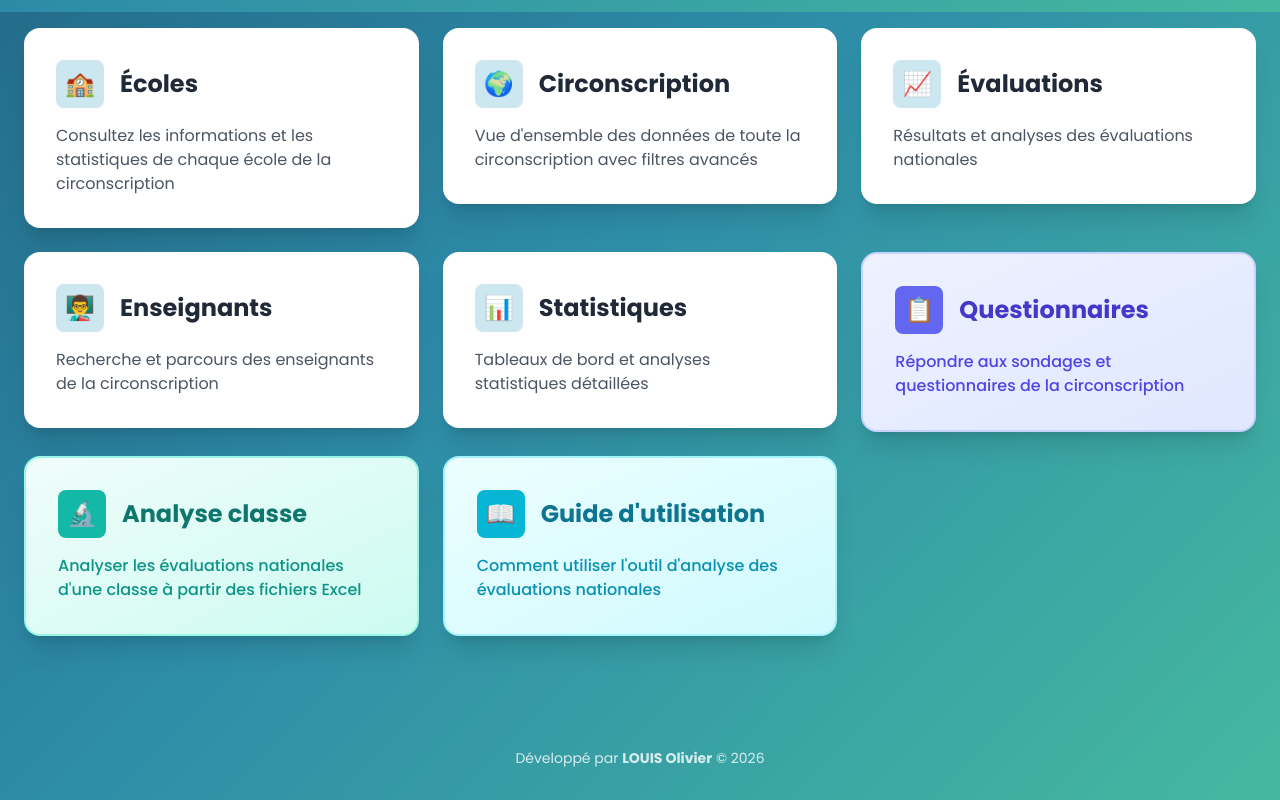
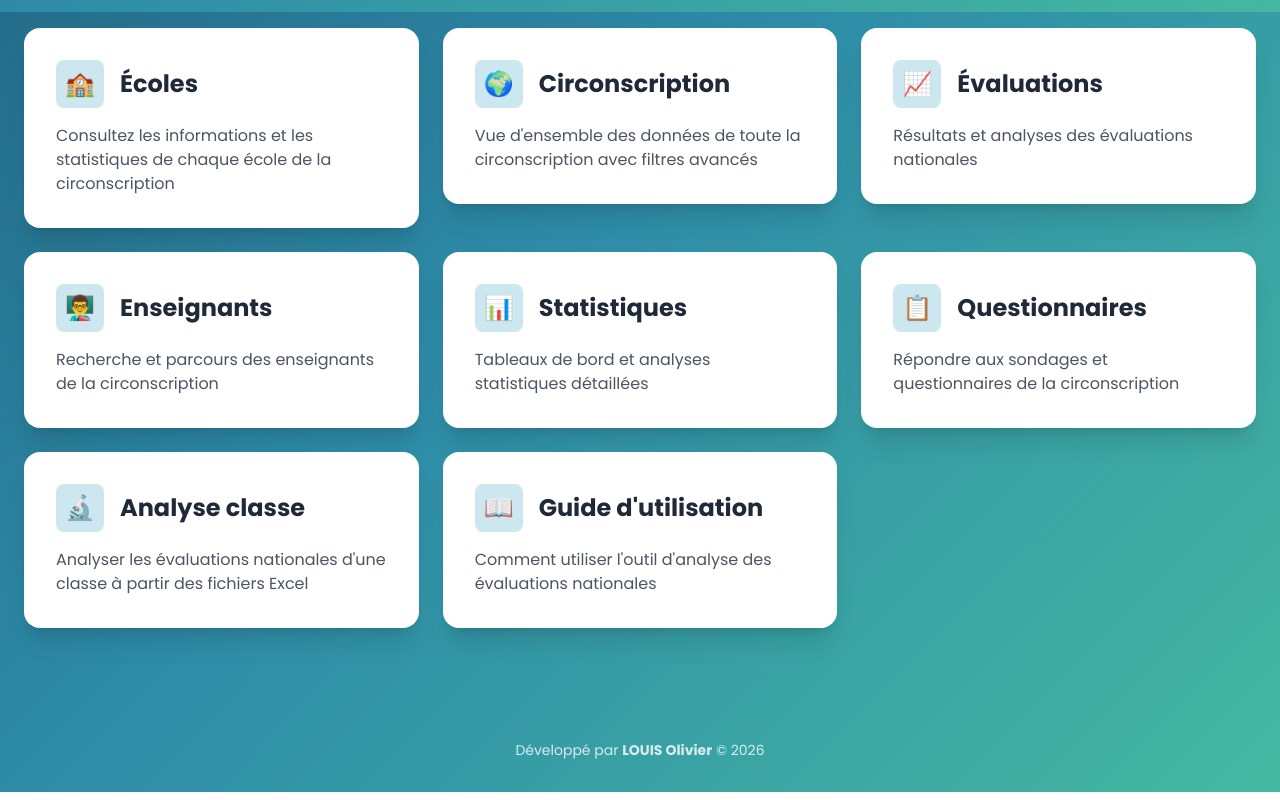
Before and after one commit to dragonkaiser973-cell/tableau-bord-circonscription-cayenne-2, a Next.js app: page / in a window 1280 px wide. Shown: the part 476-1276 px from the top of the page. Built offline with nearby package versions, Linux system fonts and the light colour scheme; no server answers; the database is empty.

Commit message:
fix: uniformisation cartes Questionnaires, Analyse classe et Guide (fond blanc, icône primary)

```diff
--- a/app/page.tsx
+++ b/app/page.tsx
@@ -226,14 +226,14 @@ export default function HomePage() {
             </Link>
 
             <Link href="/questionnaires/admin">
-              <div className="card hover:shadow-2xl transition-shadow cursor-pointer bg-gradient-to-br from-indigo-50 to-indigo-100 border-2 border-indigo-200">
+              <div className="card hover:shadow-2xl transition-shadow cursor-pointer ">
                 <div className="flex items-center gap-4 mb-4">
-                  <div className="w-12 h-12 bg-indigo-500 text-white rounded-lg flex items-center justify-center text-2xl">
+                  <div className="w-12 h-12 bg-primary-100 rounded-lg flex items-center justify-center text-2xl">
                     📋
                   </div>
-                  <h2 className="text-2xl font-bold text-indigo-700">Gérer les questionnaires</h2>
+                  <h2 className="text-2xl font-bold text-gray-800">Gérer les questionnaires</h2>
                 </div>
-                <p className="text-indigo-600 font-medium">
+                <p className="text-gray-600">
                   Créer, modifier et consulter les résultats des questionnaires
                 </p>
               </div>
@@ -292,14 +292,14 @@ export default function HomePage() {
 
           {/* Card Questionnaires - accessible à tous */}
           <Link href="/questionnaires">
-            <div className="card hover:shadow-2xl transition-shadow cursor-pointer bg-gradient-to-br from-indigo-50 to-indigo-100 border-2 border-indigo-200">
+            <div className="card hover:shadow-2xl transition-shadow cursor-pointer">
               <div className="flex items-center gap-4 mb-4">
-                <div className="w-12 h-12 bg-indigo-500 text-white rounded-lg flex items-center justify-center text-2xl">
+                <div className="w-12 h-12 bg-primary-100 rounded-lg flex items-center justify-center text-2xl">
                   📋
                 </div>
-                <h2 className="text-2xl font-bold text-indigo-700">Questionnaires</h2>
+                <h2 className="text-2xl font-bold text-gray-800">Questionnaires</h2>
               </div>
-              <p className="text-indigo-600 font-medium">
+              <p className="text-gray-600">
                 Répondre aux sondages et questionnaires de la circonscription
               </p>
             </div>
@@ -307,14 +307,14 @@ export default function HomePage() {
 
           {/* Card Analyse Classe - accessible à tous */}
           <Link href="/analyse-classe">
-            <div className="card hover:shadow-2xl transition-shadow cursor-pointer bg-gradient-to-br from-teal-50 to-teal-100 border-2 border-teal-200">
+            <div className="card hover:shadow-2xl transition-shadow cursor-pointer ">
               <div className="flex items-center gap-4 mb-4">
-                <div className="w-12 h-12 bg-teal-500 text-white rounded-lg flex items-center justify-center text-2xl">
+                <div className="w-12 h-12 bg-primary-100 rounded-lg flex items-center justify-center text-2xl">
                   🔬
                 </div>
-                <h2 className="text-2xl font-bold text-teal-700">Analyse classe</h2>
+                <h2 className="text-2xl font-bold text-gray-800">Analyse classe</h2>
               </div>
-              <p className="text-teal-600 font-medium">
+              <p className="text-gray-600">
                 Analyser les évaluations nationales d&apos;une classe à partir des fichiers Excel
               </p>
             </div>
@@ -322,14 +322,14 @@ export default function HomePage() {
 
           {/* Card Guide d'utilisation - accessible à tous */}
           <Link href="/aide-analyse-classe">
-            <div className="card hover:shadow-2xl transition-shadow cursor-pointer bg-gradient-to-br from-cyan-50 to-cyan-100 border-2 border-cyan-200">
+            <div className="card hover:shadow-2xl transition-shadow cursor-pointer ">
               <div className="flex items-center gap-4 mb-4">
-                <div className="w-12 h-12 bg-cyan-500 text-white rounded-lg flex items-center justify-center text-2xl">
+                <div className="w-12 h-12 bg-primary-100 rounded-lg flex items-center justify-center text-2xl">
                   📖
                 </div>
-                <h2 className="text-2xl font-bold text-cyan-700">Guide d&apos;utilisation</h2>
+                <h2 className="text-2xl font-bold text-gray-800">Guide d&apos;utilisation</h2>
               </div>
-              <p className="text-cyan-600 font-medium">
+              <p className="text-gray-600">
                 Comment utiliser l&apos;outil d&apos;analyse des évaluations nationales
               </p>
             </div>
```
